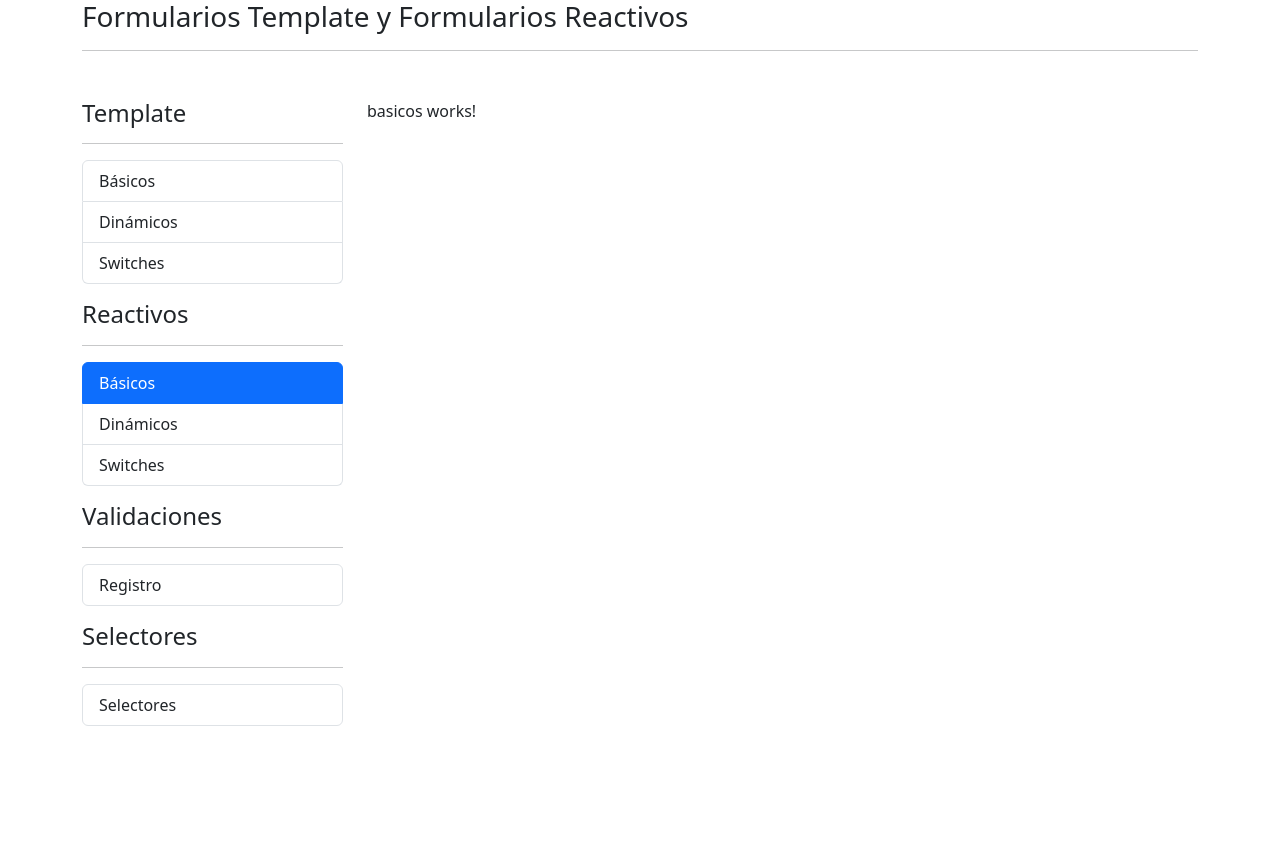
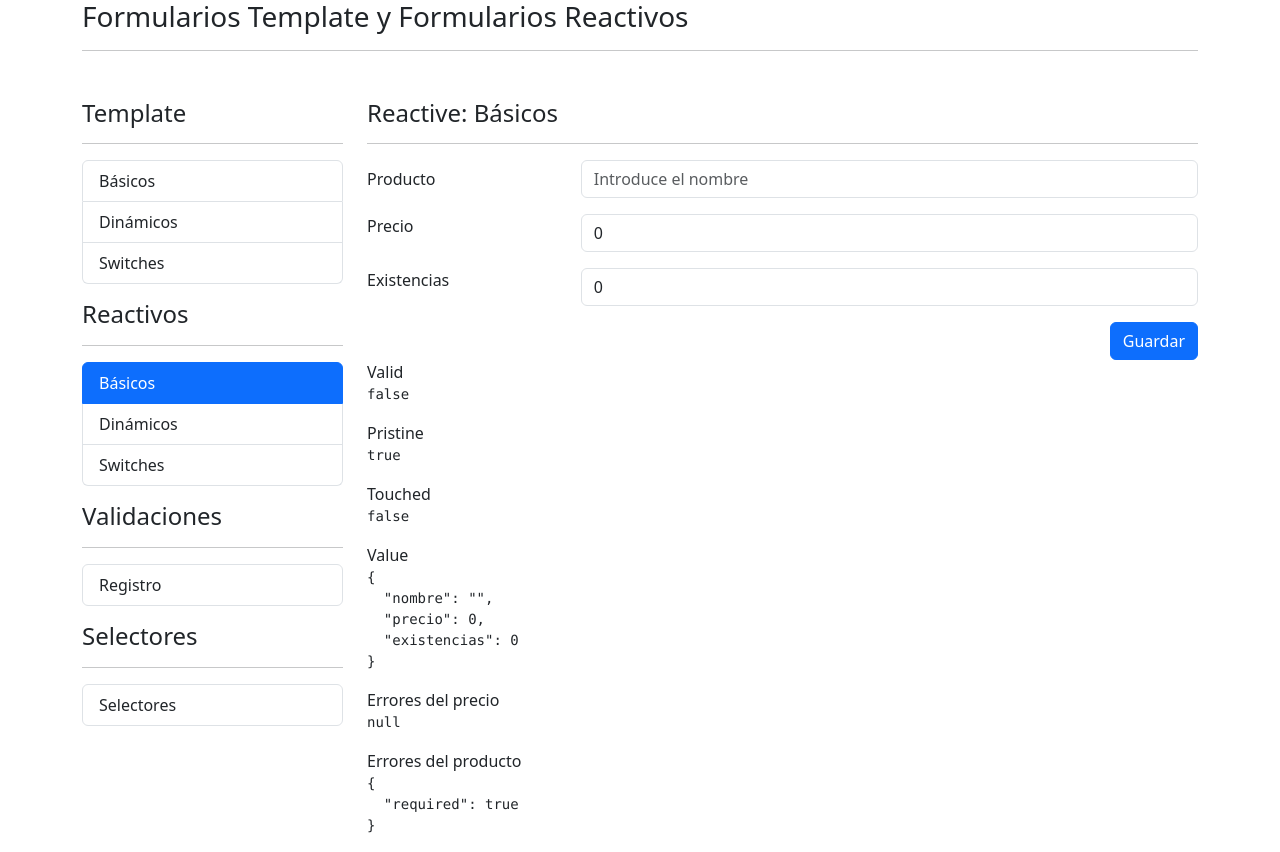
Before and after one commit to jucarlos/formulariosagri, an Angular app: page /reactive/basicos in a window 1280 px wide. Before the commit the page ends 800 px from the top, so only its background shows below. Built offline with nearby package versions, Linux system fonts and the light colour scheme.

Commit message:
Preparando formulario rective-dinamico

```diff
--- a/src/app/reactive/pages/basicos/basicos.component.html
+++ b/src/app/reactive/pages/basicos/basicos.component.html
@@ -1 +1,131 @@
-<p>basicos works!</p>
+
+
+<h4>Reactive: Básicos</h4>
+<hr>
+
+
+<div class="row">
+    <div class="col">
+
+        <form autocomplete="off"
+            [formGroup]="miFormulario"
+            (ngSubmit)="guardar()">
+
+            <!-- Producto -->
+
+            <div class="row mb-3">
+                <label class="col-sm-3 col-form-label">Producto</label>
+                <div class="col-sm-9">
+
+                    <input type="text"
+                        class="form-control"
+                        placeholder="Introduce el nombre"
+                        formControlName="nombre"
+                        >
+
+
+                    <span
+                        *ngIf="campoNoEsValido('nombre')"
+                        class="form-text text-danger">
+                        {{  getMsgError('nombre')   }}
+                    </span>
+
+
+                </div>
+
+
+            </div>
+
+
+
+
+            <!-- Precio -->
+
+            <div class="row mb-3">
+                <label class="col-sm-3 form-label">Precio</label>
+                <div class="col-sm-9">
+                    <input type="number"
+                        class="form-control"
+                        formControlName="precio"
+
+                        >
+
+                        <span
+                            *ngIf="campoNoEsValido('precio')"
+                            class="form-text text-danger">
+                            {{  getMsgError('precio')   }}
+                        </span>
+
+                </div>
+            </div>
+
+
+            <!-- Existencias -->
+            <div class="row mb-3">
+                <label class="col-sm-3 form-label">Existencias</label>
+                <div class="col-sm-9">
+                    <input type="number"
+                        class="form-control"
+                        formControlName="existencias"
+                        >
+
+                        <span
+                            *ngIf="campoNoEsValido('existencias')"
+                            class="form-text text-danger">
+                            {{  getMsgError('existencias')   }}
+                     </span>
+
+                </div>
+            </div>
+
+
+            <!-- Boton -->
+
+            <div class="row">
+                <div class="col">
+                    <button type="submit"
+                    class="btn btn-primary float-end">Guardar</button>
+                </div>
+            </div>
+
+
+
+
+
+        </form>
+
+
+
+    </div>
+</div>
+
+
+<div class="row">
+<div class="col">
+
+    <span>Valid</span>
+    <pre>{{ miFormulario.valid }}</pre>
+
+    <span>Pristine</span>
+    <pre>{{ miFormulario.pristine }}</pre>
+
+    <span>Touched</span>
+    <pre>{{ miFormulario.touched }}</pre>
+
+
+
+    <span>Value</span>
+    <pre>{{ miFormulario.value | json  }}</pre>
+
+
+    <span>Errores del precio</span>
+    <pre>{{ miFormulario.get('precio')?.errors | json }}</pre>
+
+    <span>Errores del producto</span>
+    <pre>{{ miFormulario.get('nombre')?.errors | json }}</pre>
+
+
+
+</div>
+
+</div>
--- a/src/app/reactive/pages/basicos/basicos.component.ts
+++ b/src/app/reactive/pages/basicos/basicos.component.ts
@@ -1,4 +1,5 @@
 import { Component } from '@angular/core';
+import { FormBuilder,  Validators } from '@angular/forms';
 
 @Component({
   selector: 'app-basicos-reactive',
@@ -7,4 +8,87 @@ import { Component } from '@angular/core';
 })
 export class BasicosComponent {
 
+  // miFormulario: FormGroup = new FormGroup({
+
+  //   'nombre': new FormControl('Televisor'),
+  //   'precio': new FormControl(1000),
+  //   'existencias': new FormControl(1)
+
+  // });
+
+
+  miFormulario = this.fb.group({
+
+    'nombre': [ '',
+      [ Validators.required , Validators.minLength( 4 ) ] ],
+
+    'precio': [ 0, [ Validators.required, Validators.min(0)], ],
+
+    'existencias': [ 0, [ Validators.required, Validators.min(0)] ]
+
+
+  });
+
+
+  constructor(private readonly fb: FormBuilder) {}
+
+
+
+  getMsgError( campo: string ): string {
+
+    if ( !this.miFormulario.get(campo) ) return '';
+
+    const errors = this.miFormulario.get(campo)?.errors || {};
+
+    for( const key of Object.keys( errors )) {
+
+      switch( key ) {
+
+        case 'required':
+            return 'Este campo es obligatorio';
+        case 'minlength':
+            return `Mínimo ${errors['minlength'].requiredLength } caracteres.`;
+        case 'min':
+            return `Mínimo ${errors['min'].min } .`
+      }
+
+    }
+
+    return '';
+
+  }
+
+
+
+
+  campoNoEsValido( campo: string ): boolean | null | undefined {
+    return this.miFormulario.get(campo)?.errors
+      && this.miFormulario.get(campo)?.touched;
+  }
+
+
+
+
+  guardar(): void  {
+
+
+    console.log('Guardando....');
+
+    if ( this.miFormulario.invalid ) {
+      this.miFormulario.markAllAsTouched();
+      return ;
+    }
+
+    // Formulario valido
+    console.log( this.miFormulario.value );
+
+    // reniciniar el formulario.
+    this.miFormulario.reset({ precio: 999 })
+
+  }
+
+
+
+
+
 }
--- a/src/app/reactive/pages/dinamicos/dinamicos.component.html
+++ b/src/app/reactive/pages/dinamicos/dinamicos.component.html
@@ -1 +1,152 @@
-<p>dinamicos works!</p>
+<h4>Reactive: Dinámicos</h4>
+<hr>
+
+
+<form>
+
+    <!-- Nombre -->
+    <div class="row mb-3">
+        <label class="col-sm-3 col-form-label">Nombre</label>
+        <div class="col-sm-9">
+
+            <input class="form-control"
+                placeholder="Introduce el nombre">
+
+                <span
+                *ngIf="campoNoEsValido('nombre')"
+                class="form-text text-danger">
+                {{  getMsgError('nombre')   }}
+            </span>
+
+        </div>
+    </div>
+
+
+    <!-- Agregar un favorito -->
+    <div class="row mb-3">
+        <label class="col-sm-3 col-form-label">Agregar</label>
+
+        <div class="col-sm-9">
+            <div class="input-group">
+
+                <input
+                    class="form-control"
+                    placeholder="Agregar favorito"
+                     >
+                <button
+                    type="button"
+
+                    class="btn btn-outline-primary">
+                    Agregar
+                </button>
+            </div>
+
+        </div>
+
+    </div>
+
+
+
+    <!-- Listado -->
+
+
+    <div class="row mb-3">
+        <label class="col-sm-3 col-form-label">Listado</label>
+
+        <div class="col-sm-9">
+
+
+            <div class="mb-1">
+                <div class="input-group mb-1"  >
+
+                    <input class="form-control" >
+                    <button
+                        type="button"
+                        class="btn btn-outline-danger">
+                        Eliminar
+                    </button>
+                </div>
+                <span class="form-text text-danger">
+                    Campo no válido
+                </span>
+
+            </div>
+
+
+
+            <div class="mb-1">
+                <div class="input-group mb-1"  >
+
+                    <input class="form-control" >
+                    <button
+                        type="button"
+                        class="btn btn-outline-danger">
+                        Eliminar
+                    </button>
+                </div>
+                <span class="form-text text-danger">
+                    Campo no válido
+                </span>
+
+            </div>
+
+
+
+            <div class="mb-1">
+                <div class="input-group mb-1"  >
+
+                    <input class="form-control" >
+                    <button
+                        type="button"
+                        class="btn btn-outline-danger">
+                        Eliminar
+                    </button>
+                </div>
+                <span class="form-text text-danger">
+                    Campo no válido
+                </span>
+
+            </div>
+
+
+        </div>
+
+
+
+
+
+    </div>
+
+
+
+    <!-- Boton. -->
+
+
+    <div class="row mb-3">
+        <div class="col">
+            <button
+            type="button"
+            class="btn btn-primary float-end">Guardar</button>
+        </div>
+    </div>
+
+
+</form>
+
+
+
+
+
+
+
+<div class="row">
+    <div class="col">
+        <span>Valid</span>
+        <pre>{{ miFormulario.valid }}</pre>
+
+        <span>Value</span>
+        <pre>{{ miFormulario.value | json  }}</pre>
+
+
+    </div>
+</div>
--- a/src/app/reactive/pages/dinamicos/dinamicos.component.ts
+++ b/src/app/reactive/pages/dinamicos/dinamicos.component.ts
@@ -1,4 +1,5 @@
 import { Component } from '@angular/core';
+import { FormBuilder } from '@angular/forms';
 
 @Component({
   selector: 'app-dinamicos-reactive',
@@ -7,4 +8,47 @@ import { Component } from '@angular/core';
 })
 export class DinamicosComponent {
 
+
+  miFormulario = this.fb.group({
+
+
+  });
+
+
+  constructor( private readonly fb: FormBuilder ) {}
+
+
+
+  getMsgError( campo: string ): string {
+
+    if ( !this.miFormulario.get(campo) ) return '';
+
+    const errors = this.miFormulario.get(campo)?.errors || {};
+
+    for( const key of Object.keys( errors )) {
+
+      switch( key ) {
+
+        case 'required':
+            return 'Este campo es obligatorio';
+        case 'minlength':
+            return `Mínimo ${errors['minlength'].requiredLength } caracteres.`;
+        case 'min':
+            return `Mínimo ${errors['min'].min } .`
+      }
+
+    }
+
+    return '';
+
+  }
+
+
+
+
+  campoNoEsValido( campo: string ): boolean | null | undefined {
+    return this.miFormulario.get(campo)?.errors
+      && this.miFormulario.get(campo)?.touched;
+  }
+
 }
--- a/src/app/reactive/reactive.module.ts
+++ b/src/app/reactive/reactive.module.ts
@@ -5,6 +5,7 @@ import { ReactiveRoutingModule } from './reactive-routing.module';
 import { BasicosComponent } from './pages/basicos/basicos.component';
 import { DinamicosComponent } from './pages/dinamicos/dinamicos.component';
 import { SwitchesComponent } from './pages/switches/switches.component';
+import { ReactiveFormsModule } from '@angular/forms';
 
 
 @NgModule({
@@ -15,6 +16,7 @@ import { SwitchesComponent } from './pages/switches/switches.component';
   ],
   imports: [
     CommonModule,
+    ReactiveFormsModule,
     ReactiveRoutingModule
   ]
 })
```
